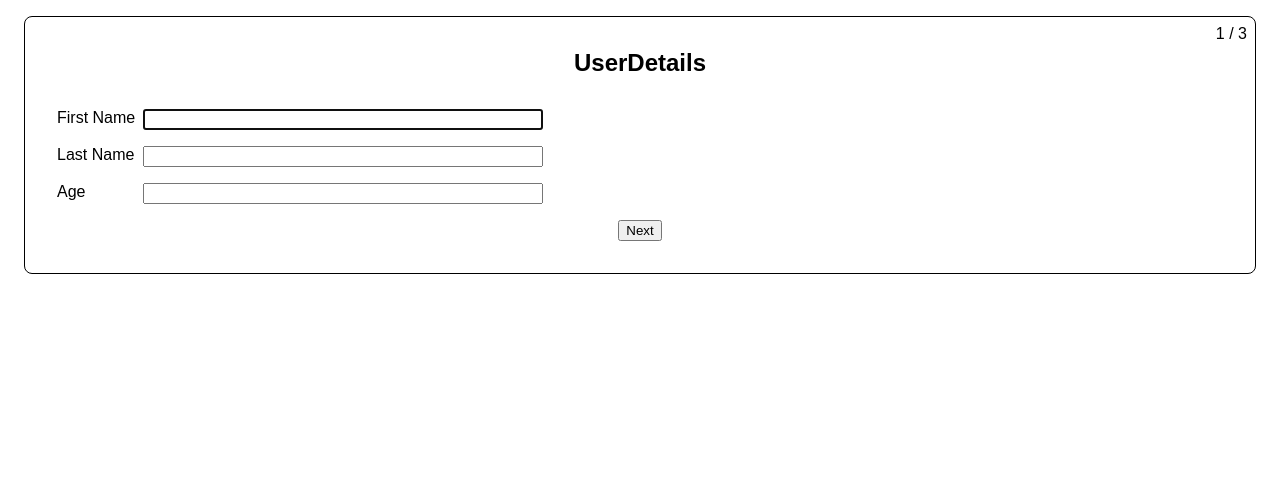
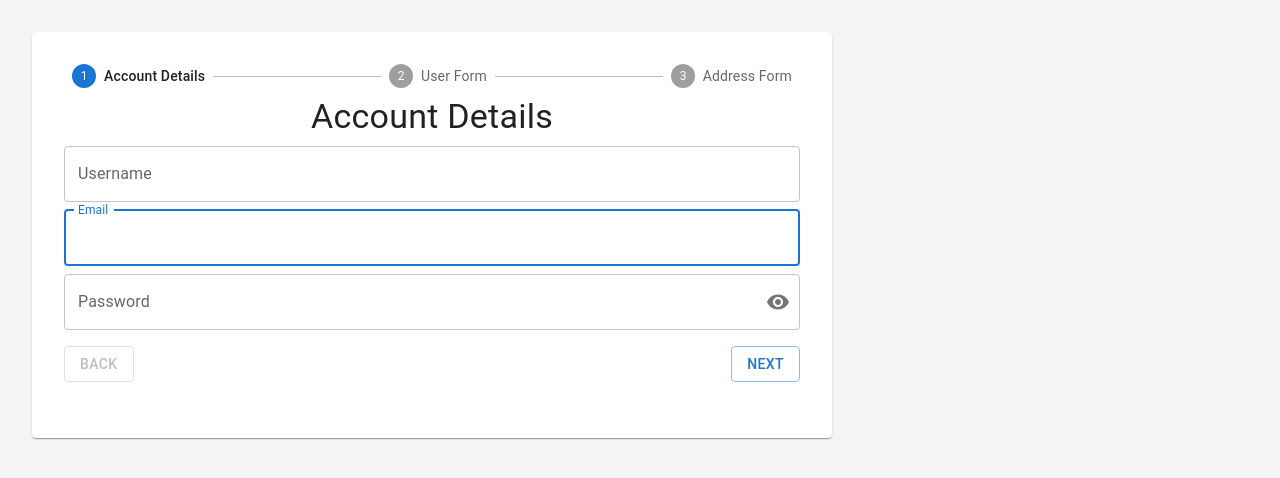
Before and after one commit to eddrichjanzzen/multistep-form-sample, a React (Vite) app: page / in a window 1280 px wide. Shown: the top 478 px of the page. Built offline with nearby package versions, Linux system fonts and the light colour scheme.

Commit message:
Add initial mui components and styles

```diff
--- a/package.json
+++ b/package.json
@@ -9,6 +9,11 @@
     "preview": "vite preview"
   },
   "dependencies": {
+    "@emotion/react": "^11.10.4",
+    "@emotion/styled": "^11.10.4",
+    "@fontsource/roboto": "^4.5.8",
+    "@mui/icons-material": "^5.10.9",
+    "@mui/material": "^5.10.9",
     "react": "^18.2.0",
     "react-dom": "^18.2.0"
   },
--- /dev/null
+++ b/src/App.css
@@ -0,0 +1,4 @@
+body {
+  background-color: #f5f5f5;
+  margin: 0px;
+}
--- a/src/App.tsx
+++ b/src/App.tsx
@@ -1,30 +1,40 @@
-import AddressForm from './components/AddressForm';
+import AddressForm from './components/forms/AddressForm';
 import useMultiStepForm from './hooks/useMultiStepForm';
-import UserForm from './components/UserForm';
-import AccountForm from './components/AccountForm';
+import UserForm from './components/forms/UserForm';
+import AccountForm from './components/forms/AccountForm';
 import { FormEvent, useState } from 'react';
+import './App.css';
+import {
+  Box,
+  Button,
+  Card,
+  CardContent,
+  Step,
+  StepButton,
+  Stepper,
+} from '@mui/material';
 
 type FormData = {
-  firstName: string;
-  lastName: string;
+  fullName: string;
   age: string;
   street: string;
   city: string;
   state: string;
   zip: string;
+  username: string;
   email: string;
   password: string;
 };
 
 function App() {
   const initialFormData = {
-    firstName: '',
-    lastName: '',
+    fullName: '',
     age: '',
     street: '',
     city: '',
     state: '',
     zip: '',
+    username: '',
     email: '',
     password: '',
   };
@@ -37,14 +47,31 @@ function App() {
     });
   };
 
-  const forms = [
-    <UserForm {...formData} updateFields={updateFields} />,
-    <AddressForm {...formData} updateFields={updateFields} />,
-    <AccountForm {...formData} updateFields={updateFields} />,
+  const stepData = [
+    {
+      stepLabel: 'Account Details',
+      stepForm: <AccountForm {...formData} updateFields={updateFields} />,
+    },
+    {
+      stepLabel: 'User Form',
+      stepForm: <UserForm {...formData} updateFields={updateFields} />,
+    },
+    {
+      stepLabel: 'Address Form',
+      stepForm: <AddressForm {...formData} updateFields={updateFields} />,
+    },
   ];
 
-  const { steps, currentStepIndex, step, isFirstStep, isLastStep, back, next } =
-    useMultiStepForm(forms);
+  const {
+    steps,
+    currentStepIndex,
+    step,
+    goTo,
+    isFirstStep,
+    isLastStep,
+    back,
+    next,
+  } = useMultiStepForm(stepData);
 
   const onSubmit = (e: FormEvent) => {
     e.preventDefault();
@@ -53,45 +80,40 @@ function App() {
   };
 
   return (
-    <div
-      style={{
-        position: 'relative',
-        background: 'white',
-        border: '1px solid black',
-        padding: '2rem',
-        margin: '1rem',
-        borderRadius: '.5rem',
-        fontFamily: 'Arial',
-      }}
-    >
-      <form onSubmit={onSubmit}>
-        <div
-          style={{
-            position: 'absolute',
-            top: '0.5rem',
-            right: '0.5rem',
-          }}
-        >
-          {currentStepIndex + 1} / {steps.length}
-        </div>
-        {step}
-        <div
-          style={{
-            marginTop: '1rem',
-            display: 'flex',
-            gap: '0.5rem',
-            justifyContent: 'center',
-          }}
-        >
-          {!isFirstStep && (
-            <button type="button" onClick={back}>
-              Back
-            </button>
-          )}
-          <button type="submit">{isLastStep ? 'Finish' : 'Next'}</button>
-        </div>
-      </form>
-    </div>
+    <Box m={4} maxWidth={800}>
+      <Card>
+        <CardContent>
+          <Box m={2}>
+            <Stepper nonLinear activeStep={currentStepIndex}>
+              {steps.map((step, index) => (
+                <Step key={step.stepLabel}>
+                  <StepButton color="inherit" onClick={() => goTo(index)}>
+                    {step.stepLabel}
+                  </StepButton>
+                </Step>
+              ))}
+            </Stepper>
+            <form onSubmit={onSubmit}>
+              {step.stepForm}
+              <Box display="flex" flexDirection="row" py={2}>
+                <Button
+                  type="button"
+                  variant="outlined"
+                  onClick={back}
+                  disabled={isFirstStep}
+                >
+                  Back
+                </Button>
+                <Box flex="1 1 auto" />
+                <Button type="submit" variant="outlined">
+                  {isLastStep ? 'Finish' : 'Next'}
+                </Button>
+              </Box>
+            </form>
+          </Box>
+        </CardContent>
+      </Card>
+    </Box>
   );
 }
 export default App;
--- a/src/components/AccountForm.tsx
+++ /dev/null
@@ -1,34 +0,0 @@
-import FormWrapper from '../layout/FormWrapper';
-
-type AccountData = {
-  email: string;
-  password: string;
-};
-
-type UserFormProps = AccountData & {
-  updateFields: (fields: Partial<AccountData>) => void;
-};
-
-const AccountForm = ({ email, password, updateFields }) => {
-  return (
-    <FormWrapper title="Account Details">
-      <label>Email</label>
-      <input
-        autoFocus
-        type="text"
-        required
-        value={email}
-        onChange={(e) => updateFields({ email: e.target.value })}
-      />
-      <label>Password</label>
-      <input
-        type="text"
-        required
-        value={password}
-        onChange={(e) => updateFields({ password: e.target.value })}
-      />
-    </FormWrapper>
-  );
-};
-
-export default AccountForm;
--- a/src/components/UserForm.tsx
+++ /dev/null
@@ -1,48 +0,0 @@
-import FormWrapper from '../layout/FormWrapper';
-
-type UserData = {
-  firstName: string;
-  lastName: string;
-  age: string;
-};
-
-type UserFormProps = UserData & {
-  updateFields: (fields: Partial<UserData>) => void;
-};
-
-const UserForm = ({
-  firstName,
-  lastName,
-  age,
-  updateFields,
-}: UserFormProps) => {
-  return (
-    <FormWrapper title="UserDetails">
-      <label>First Name</label>
-      <input
-        autoFocus
-        type="text"
-        required
-        value={firstName}
-        onChange={(e) => updateFields({ firstName: e.target.value })}
-      />
-      <label>Last Name</label>
-      <input
-        type="text"
-        required
-        value={lastName}
-        onChange={(e) => updateFields({ lastName: e.target.value })}
-      />
-      <label>Age</label>
-      <input
-        min={1}
-        type="number"
-        required
-        value={age}
-        onChange={(e) => updateFields({ age: e.target.value })}
-      />
-    </FormWrapper>
-  );
-};
-
-export default UserForm;
--- /dev/null
+++ b/src/components/common/PasswordField.tsx
@@ -0,0 +1,58 @@
+import { Visibility, VisibilityOff } from '@mui/icons-material';
+import {
+  FormControl,
+  IconButton,
+  InputAdornment,
+  InputLabel,
+  OutlinedInput,
+} from '@mui/material';
+import { useState } from 'react';
+
+type PasswordFieldProps = {
+  value: string;
+  label: string;
+  onChange?:
+    | React.ChangeEventHandler<HTMLInputElement | HTMLTextAreaElement>
+    | undefined;
+};
+
+const PasswordField = ({ value, label, onChange }: PasswordFieldProps) => {
+  const [showPassword, setShowPassword] = useState(false);
+
+  const handleShowPassword = () => {
+    setShowPassword((prev) => !prev);
+  };
+
+  const handleMouseDownPassword = (
+    event: React.MouseEvent<HTMLButtonElement>
+  ) => {
+    event.preventDefault();
+  };
+
+  return (
+    <FormControl variant="outlined">
+      <InputLabel htmlFor="outlined-adornment-password">{label}</InputLabel>
+      <OutlinedInput
+        id="outlined-adornment-password"
+        type={showPassword ? 'text' : 'password'}
+        value={value}
+        onChange={onChange}
+        endAdornment={
+          <InputAdornment position="end">
+            <IconButton
+              aria-label="toggle password visibility"
+              onClick={handleShowPassword}
+              onMouseDown={handleMouseDownPassword}
+              edge="end"
+            >
+              {showPassword ? <VisibilityOff /> : <Visibility />}
+            </IconButton>
+          </InputAdornment>
+        }
+        label="Password"
+      />
+    </FormControl>
+  );
+};
+
+export default PasswordField;
--- /dev/null
+++ b/src/components/forms/AccountForm.tsx
@@ -0,0 +1,47 @@
+import { TextField } from '@mui/material';
+import PasswordField from '../common/PasswordField';
+import FormWrapper from './../../layout/FormWrapper';
+
+type AccountData = {
+  username: string;
+  email: string;
+  password: string;
+};
+
+type AccountFormProps = AccountData & {
+  updateFields: (fields: Partial<AccountData>) => void;
+};
+
+const AccountForm = ({
+  username,
+  email,
+  password,
+  updateFields,
+}: AccountFormProps) => {
+  return (
+    <FormWrapper title="Account Details">
+      <TextField
+        autoFocus
+        id="username"
+        label="Username"
+        value={username}
+        onChange={(e) => updateFields({ username: e.target.value })}
+      />
+      <TextField
+        autoFocus
+        id="email"
+        label="Email"
+        type="email"
+        value={email}
+        onChange={(e) => updateFields({ email: e.target.value })}
+      />
+      <PasswordField
+        label="Password"
+        value={password}
+        onChange={(e) => updateFields({ password: e.target.value })}
+      />
+    </FormWrapper>
+  );
+};
+
+export default AccountForm;
--- a/src/components/AddressForm.tsx
+++ b/src/components/forms/AddressForm.tsx
@@ -1,4 +1,5 @@
-import FormWrapper from '../layout/FormWrapper';
+import { TextField } from '@mui/material';
+import FormWrapper from './../../layout/FormWrapper';
 
 type AddressData = {
   street: string;
@@ -7,7 +8,7 @@ type AddressData = {
   zip: string;
 };
 
-type UserFormProps = AddressData & {
+type AddressFormProps = AddressData & {
   updateFields: (fields: Partial<AddressData>) => void;
 };
 
@@ -17,35 +18,31 @@ const AddressForm = ({
   state,
   zip,
   updateFields,
-}: UserFormProps) => {
+}: AddressFormProps) => {
   return (
     <FormWrapper title="Address Form">
-      <label>Street</label>
-      <input
+      <TextField
         autoFocus
-        type="text"
-        required
+        id="street"
+        label="Street"
         value={street}
         onChange={(e) => updateFields({ street: e.target.value })}
       />
-      <label>City</label>
-      <input
-        type="text"
-        required
+      <TextField
+        id="city"
+        label="City"
         value={city}
         onChange={(e) => updateFields({ city: e.target.value })}
       />
-      <label>State</label>
-      <input
-        type="text"
-        required
+      <TextField
+        id="state"
+        label="State"
         value={state}
         onChange={(e) => updateFields({ state: e.target.value })}
       />
-      <label>Zip</label>
-      <input
-        type="text"
-        required
+      <TextField
+        id="zip"
+        label="Zip"
         value={zip}
         onChange={(e) => updateFields({ zip: e.target.value })}
       />
--- /dev/null
+++ b/src/components/forms/UserForm.tsx
@@ -0,0 +1,36 @@
+import { TextField } from '@mui/material';
+import FormWrapper from '../../layout/FormWrapper';
+import UploadButton from '../common/UploadButton';
+
+type UserData = {
+  fullName: string;
+  age: string;
+};
+
+type UserFormProps = UserData & {
+  updateFields: (fields: Partial<UserData>) => void;
+};
+
+const UserForm = ({ fullName, age, updateFields }: UserFormProps) => {
+  return (
+    <FormWrapper title="User Details">
+      <TextField
+        autoFocus
+        id="fullName"
+        label="Full Name"
+        value={fullName}
+        onChange={(e) => updateFields({ fullName: e.target.value })}
+      />
+      <TextField
+        id="age"
+        label="Age"
+        type="number"
+        value={age}
+        onChange={(e) => updateFields({ age: e.target.value })}
+      />
+      <UploadButton label="Avatar" />
+    </FormWrapper>
+  );
+};
+
+export default UserForm;
--- a/src/hooks/useMultiStepForm.tsx
+++ b/src/hooks/useMultiStepForm.tsx
@@ -1,6 +1,11 @@
 import { ReactElement, useState } from 'react';
 
-const useMultiStepForm = (steps: ReactElement[]) => {
+type FormSteps = {
+  stepForm: ReactElement;
+  stepLabel: string;
+};
+
+const useMultiStepForm = (steps: FormSteps[]) => {
   const [currentStepIndex, setCurrentStepIndex] = useState(0);
 
   const next = () => {
@@ -17,7 +22,7 @@ const useMultiStepForm = (steps: ReactElement[]) => {
     });
   };
 
-  const goTo = (index: number) => {
+  const goTo = (index: number): void => {
     setCurrentStepIndex(index);
   };
 
--- a/src/layout/FormWrapper.tsx
+++ b/src/layout/FormWrapper.tsx
@@ -1,3 +1,4 @@
+import { Box, Typography } from '@mui/material';
 import { ReactNode } from 'react';
 
 type FormWrapperProps = {
@@ -7,21 +8,14 @@ type FormWrapperProps = {
 
 const FormWrapper = ({ title, children }: FormWrapperProps) => {
   return (
-    <>
-      <h2 style={{ textAlign: 'center', margin: 0, marginBottom: '2rem' }}>
+    <Box>
+      <Typography variant="h4" textAlign="center" my={1}>
         {title}
-      </h2>
-      <div
-        style={{
-          display: 'grid',
-          gap: '1rem .5rem',
-          justifyContent: 'flex-start',
-          gridTemplateColumns: 'auto minmax(auto, 400px)',
-        }}
-      >
+      </Typography>
+      <Box display="flex" flexDirection="column" gap={1}>
         {children}
-      </div>
-    </>
+      </Box>
+    </Box>
   );
 };
 
```
Also changed, not shown: src/components/common/UploadButton.tsx (added, +29 -0 lines), 1 other file (tests, documents, lock files or other folders).
